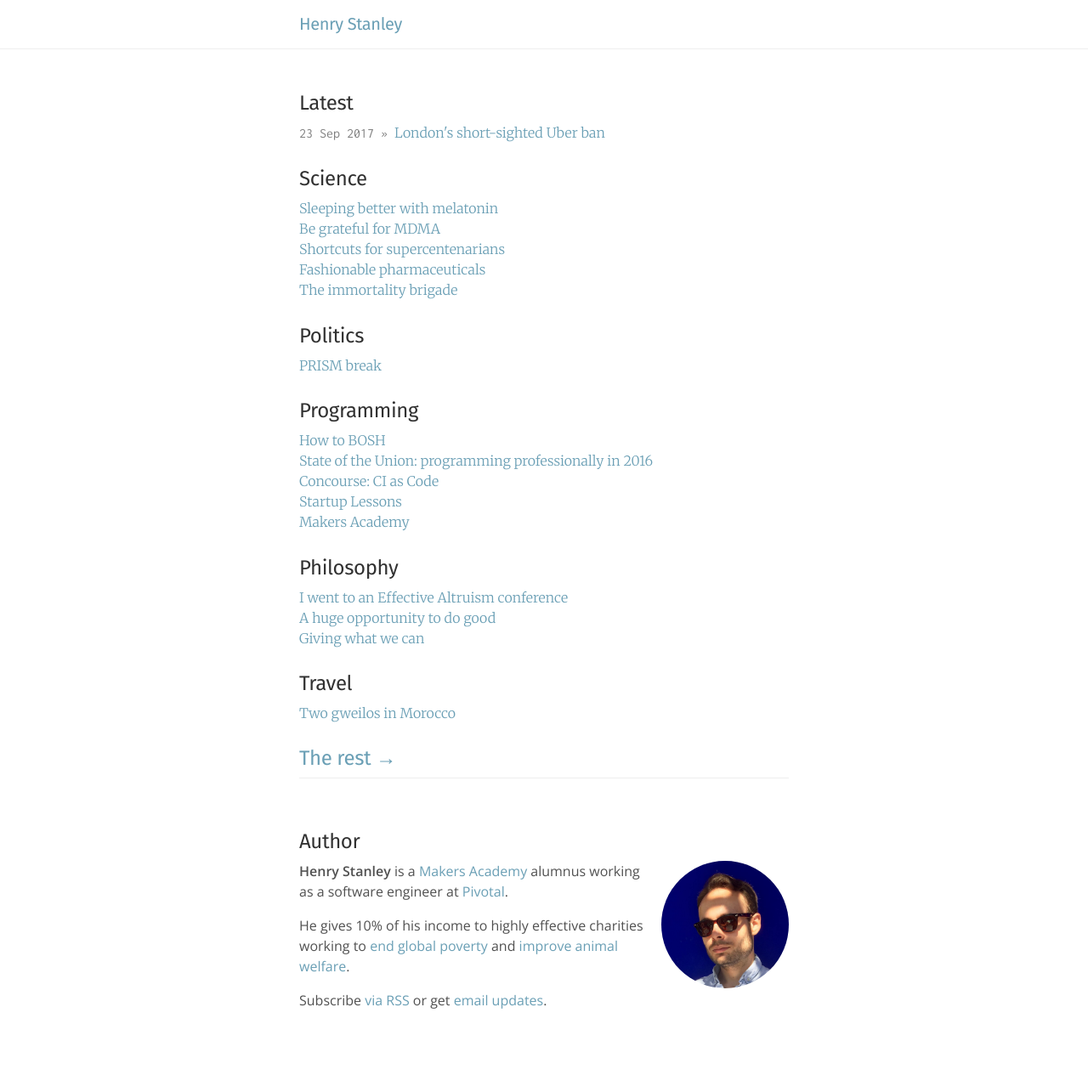
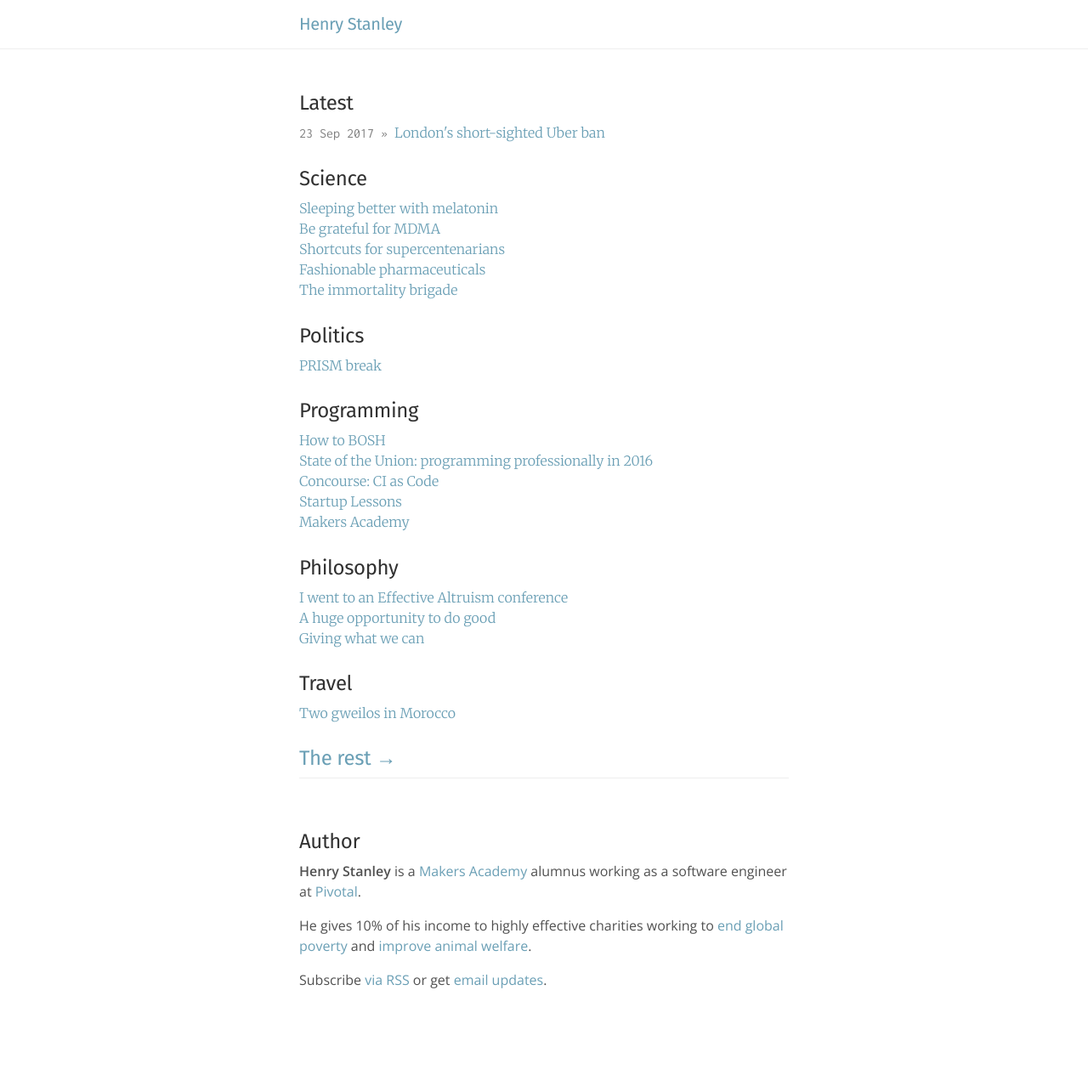
Before and after one commit to henryaj/blog-old, a Jekyll site: the page built from index.html, in a window 1280 px wide. Shown: the whole page at 85% size. Built offline with Jekyll 4.4.1, drawn with Linux system fonts in a browser that asks for light colours; the list of posts is cut into pages by our own code; after the commit the page ends 1261 px from its top, so only the background shows below that.

Commit message:
Remove headshot

```diff
--- a/_includes/author.html
+++ b/_includes/author.html
@@ -2,7 +2,7 @@
 <div class="related">
   <h2>Author</h2>
   <div class="author">
-    <img class="headshot" src="/images/headshot.jpg"></img>
+    <!-- <img class="headshot" src="/images/headshot.jpg"></img> -->
     <p><b>Henry Stanley</b> is a <a href="/makers-academy">Makers Academy</a> alumnus working as a software engineer at
       <a href="http://www.pivotal.io">Pivotal</a>.</p>
 
```
